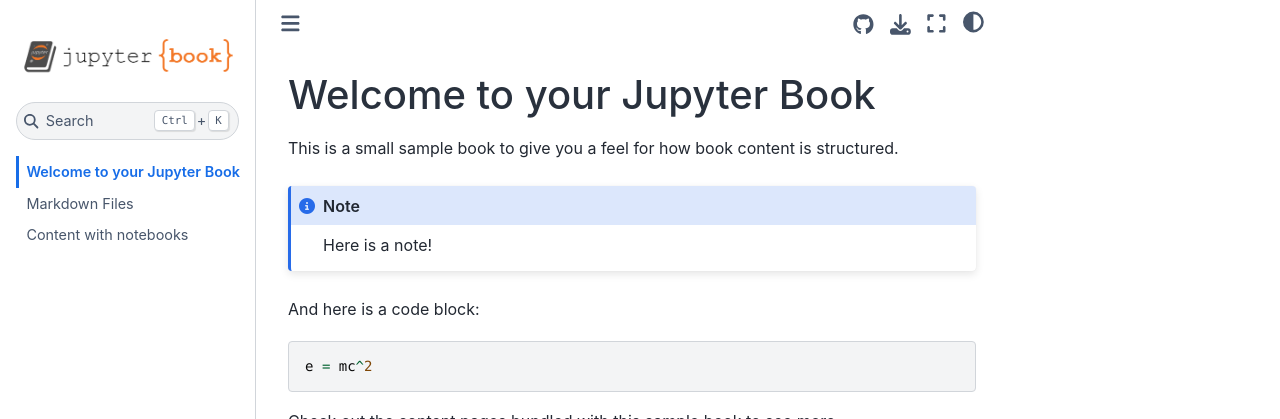
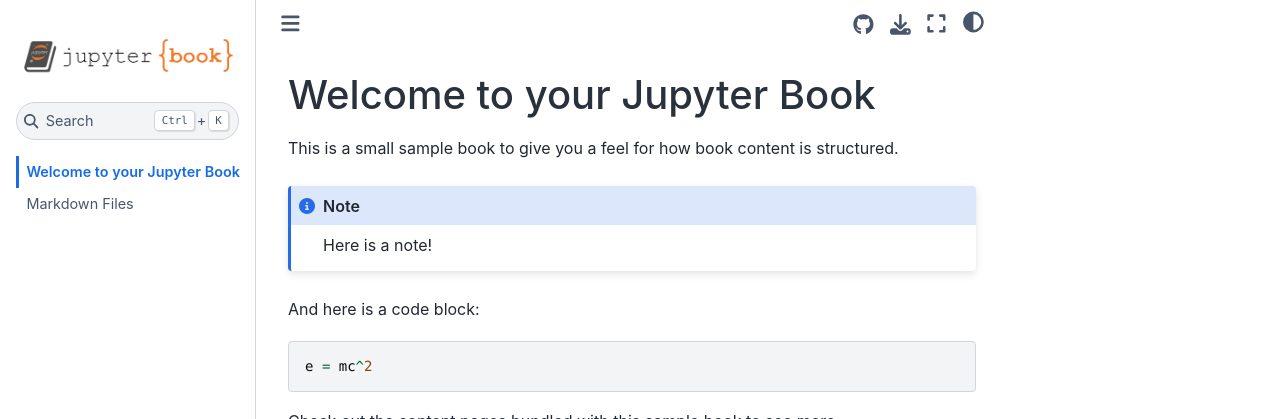
Before and after one commit to cis-projects/project_based_course_notes, a Jupyter Book: the page built from intro.md, in a window 1280 px wide. Shown: the top 419 px of the page. Built offline with Jupyter Book 1.0.4 settings and Sphinx 7.4.7 and the Sphinx Book theme 1.1.4, drawn with Linux system fonts in a browser that asks for light colours.

Commit message:
Add initial structure

```diff
--- a/_toc.yml
+++ b/_toc.yml
@@ -5,4 +5,3 @@
 root: intro
 chapters:
 - file: markdown
-- file: notebooks
--- a/requirements.txt
+++ b/requirements.txt
@@ -1,3 +1 @@
 jupyter-book
-matplotlib
-numpy
```
